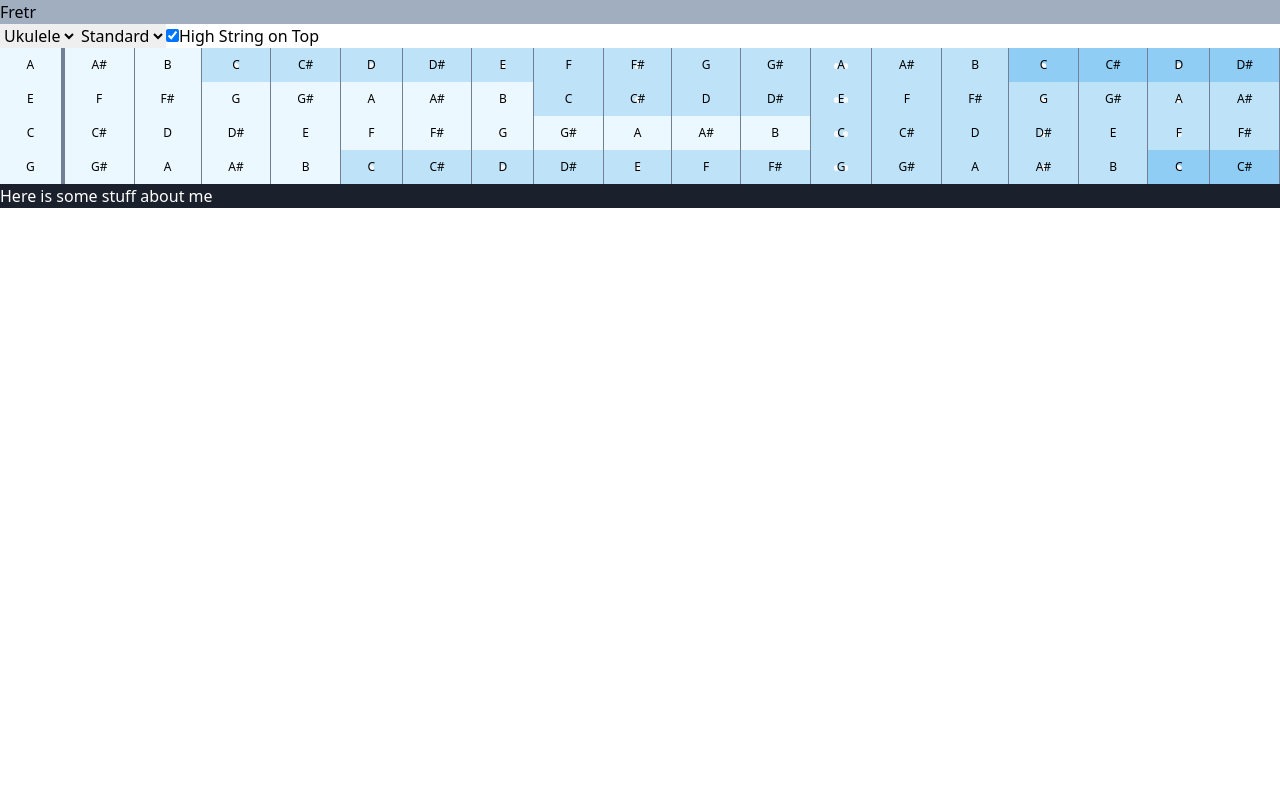
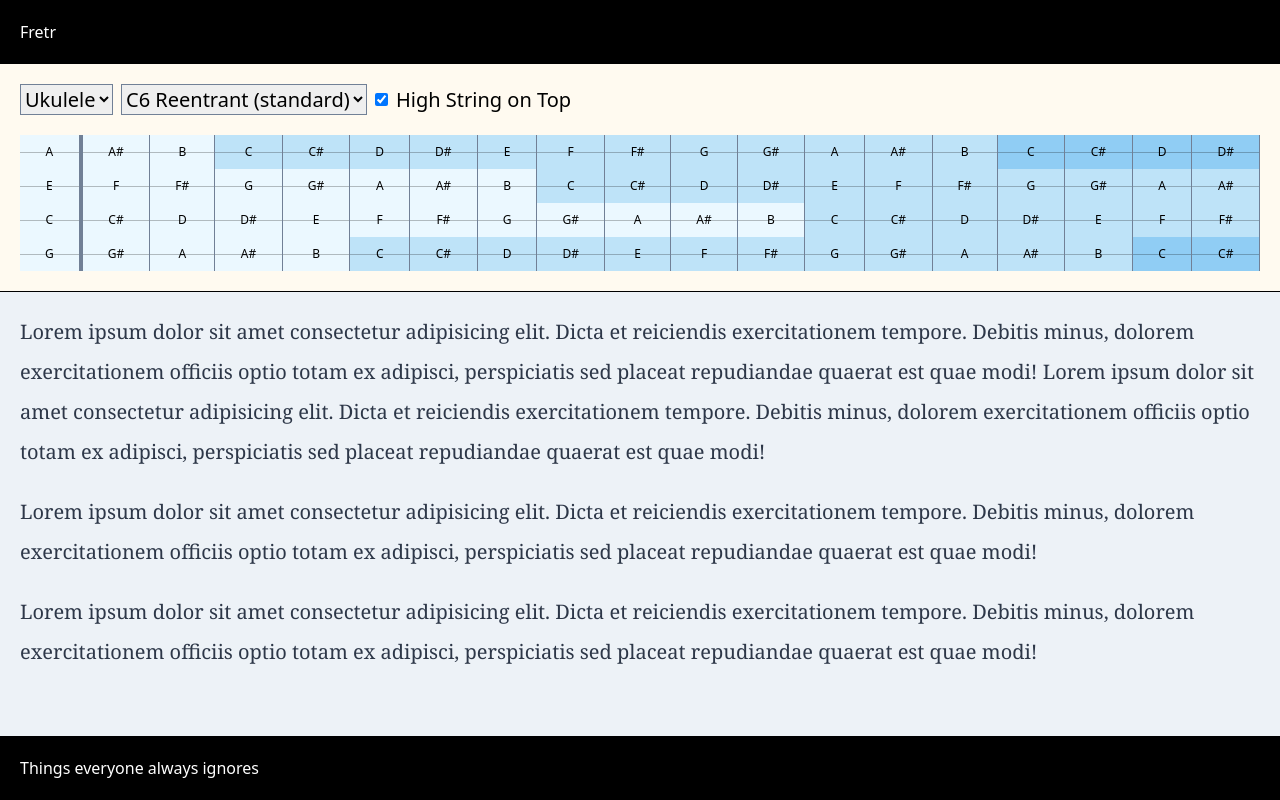
Before and after one commit to thudfactor/fretr, a React (Create React App) app: page / in a window 1280 px wide. Built offline with nearby package versions, Linux system fonts and the light colour scheme.

Commit message:
Some layout improvements

```diff
--- a/src/App.tsx
+++ b/src/App.tsx
@@ -1,17 +1,40 @@
 import React from "react";
 import Header from "./components/Header";
 import Footer from "./components/Footer";
-import Instruction from "./components/Instruction";
 import Fretboard from "./components/Fretboard";
 
 function App() {
   return (
-    <div className="">
-      <Header />
-      <main>
-        <Fretboard />
+    <div className="absolute inset-0 flex flex-col">
+      <Header className="p-5 bg-black text-white" />
+      <main className="flex-full bg-gray-200">
+        <Fretboard className="p-5 bg-orange-100 border-b border-black" />
+        <div className="editorial p-5 text-xl leading-loose font-serif text-gray-800">
+          <p className="mb-5">
+            Lorem ipsum dolor sit amet consectetur adipisicing elit. Dicta et
+            reiciendis exercitationem tempore. Debitis minus, dolorem
+            exercitationem officiis optio totam ex adipisci, perspiciatis sed
+            placeat repudiandae quaerat est quae modi! Lorem ipsum dolor sit
+            amet consectetur adipisicing elit. Dicta et reiciendis
+            exercitationem tempore. Debitis minus, dolorem exercitationem
+            officiis optio totam ex adipisci, perspiciatis sed placeat
+            repudiandae quaerat est quae modi!
+          </p>
+          <p className="mb-5">
+            Lorem ipsum dolor sit amet consectetur adipisicing elit. Dicta et
+            reiciendis exercitationem tempore. Debitis minus, dolorem
+            exercitationem officiis optio totam ex adipisci, perspiciatis sed
+            placeat repudiandae quaerat est quae modi!
+          </p>
+          <p className="mb-5">
+            Lorem ipsum dolor sit amet consectetur adipisicing elit. Dicta et
+            reiciendis exercitationem tempore. Debitis minus, dolorem
+            exercitationem officiis optio totam ex adipisci, perspiciatis sed
+            placeat repudiandae quaerat est quae modi!
+          </p>
+        </div>
       </main>
-      <Footer />
+      <Footer className="p-5 bg-black text-white" />
     </div>
   );
 }
--- a/src/components/Footer.js
+++ b/src/components/Footer.js
@@ -1,9 +1,9 @@
 import React from "react";
 
-export default function Footer() {
+export default function Footer({ className = "" }) {
   return (
-    <footer className="bg-gray-900 text-white">
-      <p>Here is some stuff about me</p>
+    <footer className={className}>
+      <p>Things everyone always ignores</p>
     </footer>
   );
 }
--- a/src/components/Fretboard.js
+++ b/src/components/Fretboard.js
@@ -3,7 +3,7 @@ import { midiToNote } from "../utils/notation";
 import Instrument, { getInstrument } from "../controls/Instruments";
 import useToggle from "../controls/useToggle";
 
-export default function Fretboard() {
+export default function Fretboard({ className = "" }) {
   const defaultInstrument = getInstrument("ukulele");
   const [instrument, setInstrument] = useState(defaultInstrument.slug);
   const [frets, setFrets] = useState(defaultInstrument.frets);
@@ -16,14 +16,9 @@ export default function Fretboard() {
     return (
       <div
         key={`${instString}-${fret}`}
-        className={`relative text-center ${fretWire} p-2 octave-${octave} border-gray-600`}
+        className={`relative relative text-center ${fretWire} p-2 octave-${octave} border-gray-600`}
       >
-        <div className="string"></div>
-        {[3, 5, 7, 9, 12, 15, 17, 19, 21, 23].includes(fret) && (
-          <div className="inlay absolute inset-0 text-gray-100 text-2xl">
-            {fret === 12 ? "••" : "•"}
-          </div>
-        )}
+        <div className="absolute string inset-x-0 top-1/2 h-px bg-black opacity-25"></div>
         <div className={`noteName relative text-xs note-${note}`}>{note}</div>
       </div>
     );
@@ -44,6 +39,7 @@ export default function Fretboard() {
     }
   }
 
+  /*
   const tuner = (current, instString) => {
     return (
       <div className="p-2" key={`${tuner} - ${instString}`}>
@@ -65,6 +61,7 @@ export default function Fretboard() {
     newTuning[string] = parseInt(newNote);
     setTuning(newTuning);
   };
+  */
 
   const handleChange = ({ slug, name, tuning, frets }) => {
     setInstrument(slug);
@@ -72,16 +69,19 @@ export default function Fretboard() {
     setTuning(tuning);
   };
 
-  const reverseTuning = [...tuning].reverse();
-
   return (
-    <div>
-      <Instrument instrument={instrument} handleChange={handleChange} />
-      <LayoutToggle />
+    <div className={className}>
+      <div class="options mb-5 flex">
+        <Instrument
+          className="mr-2"
+          instrument={instrument}
+          handleChange={handleChange}
+        />
+        <LayoutToggle />
+      </div>
       <div
         className={`grid grid-flow-col gap-0 grid-rows-${tuning.length} bx-2`}
       >
-        {/*{reverseTuning.map((d, i) => tuner(d, i))} */}
         {notes}
       </div>
     </div>
--- a/src/components/Header.js
+++ b/src/components/Header.js
@@ -1,8 +1,8 @@
 import React from "react";
 
-export default function Header() {
+export default function Header({ className = "" }) {
   return (
-    <header className="bg-gray-500">
+    <header className={className}>
       <div>
         <a href="/">Fretr</a>
       </div>
--- a/src/controls/Instruments.js
+++ b/src/controls/Instruments.js
@@ -8,13 +8,23 @@ export const instrumentRack = [
     tunings: [
       {
         slug: "standard",
-        name: "Standard",
+        name: "C6 Reentrant (standard)",
         strings: [67, 60, 64, 69],
       },
       {
         slug: "lowg",
-        name: "Low G",
+        name: "C6 Low G",
         strings: [55, 60, 64, 69],
+      },
+      {
+        slug: "baritone",
+        name: "Baritone",
+        strings: [50, 55, 59, 64],
+      },
+      {
+        slug: "halfstep",
+        name: "B6",
+        strings: [66, 59, 63, 68],
       },
     ],
   },
@@ -37,6 +47,11 @@ export const instrumentRack = [
         slug: "dadgad",
         name: "DADGAD",
         strings: [38, 45, 50, 55, 57, 62],
+      },
+      {
+        slug: "halfstep",
+        name: "Half-Step Down",
+        strings: [39, 44, 49, 54, 58, 63],
       },
     ],
   },
@@ -65,7 +80,11 @@ export const getInstrument = (slug) => {
   });
 };
 
-export default function Instrument({ instrument = "guitar", handleChange }) {
+export default function Instrument({
+  instrument = "guitar",
+  className = "",
+  handleChange,
+}) {
   const [tuning, setTuning] = useState(`${instrument}-standard`);
 
   const swapInstrument = (newInstrument) => {
@@ -86,8 +105,9 @@ export default function Instrument({ instrument = "guitar", handleChange }) {
   const availableTunings = getInstrument(instrument).tunings;
 
   return (
-    <>
+    <div className={className}>
       <select
+        className="border border-gray-600 mr-2 text-xl"
         name="instrument"
         value={instrument}
         onChange={(e) => swapInstrument(e.target.value)}
@@ -99,6 +119,7 @@ export default function Instrument({ instrument = "guitar", handleChange }) {
         ))}
       </select>
       <select
+        className="border border-gray-600 text-xl"
         name="tuning"
         value={tuning}
         onChange={(e) => swapTuning(e.target.value)}
@@ -112,6 +133,6 @@ export default function Instrument({ instrument = "guitar", handleChange }) {
           </option>
         ))}
       </select>
-    </>
+    </div>
   );
 }
--- a/src/controls/useToggle.js
+++ b/src/controls/useToggle.js
@@ -4,16 +4,19 @@ const useToggle = (label, defaultState) => {
   const [state, setState] = useState(defaultState);
   const id = `use-toggle-${label.replace(" ", "").toLowerCase()}`;
   const Toggle = () => (
-    <label htmlFor={id}>
+    <div class="flex items-center">
       <input
         type="checkbox"
+        className="mr-2"
         checked={state}
         id={id}
         onChange={(e) => setState(!state)}
         onBlur={(e) => setState(!state)}
       />
-      {label}
-    </label>
+      <label htmlFor={id} className="text-xl">
+        {label}
+      </label>
+    </div>
   );
   return [state, Toggle, setState];
 };
--- a/tailwind.config.js
+++ b/tailwind.config.js
@@ -1,18 +1,25 @@
 module.exports = {
   purge: {
     content: [
-      'src/**/*.tsx',
-      'src/**/*.jsx',
-      'src/**/*.html',
-      'public/**/*.html'
+      "src/**/*.tsx",
+      "src/**/*.jsx",
+      "src/**/*.html",
+      "public/**/*.html",
     ],
     options: {
-      whitelist: ['bg-red-500', 'px-4']
-    }
+      whitelist: ["bg-red-500", "px-4"],
+    },
   },
   theme: {
-    extend: {},
+    extend: {
+      flex: {
+        full: "1 1 100%",
+      },
+      inset: {
+        "1/2": "50%",
+      },
+    },
   },
   variants: {},
   plugins: [],
-}
+};
```
